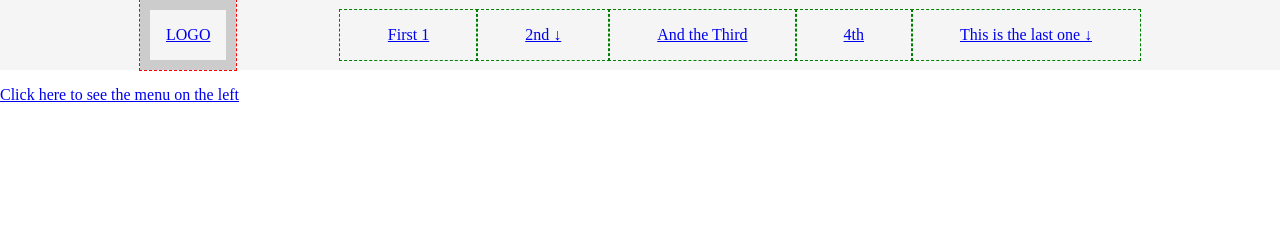
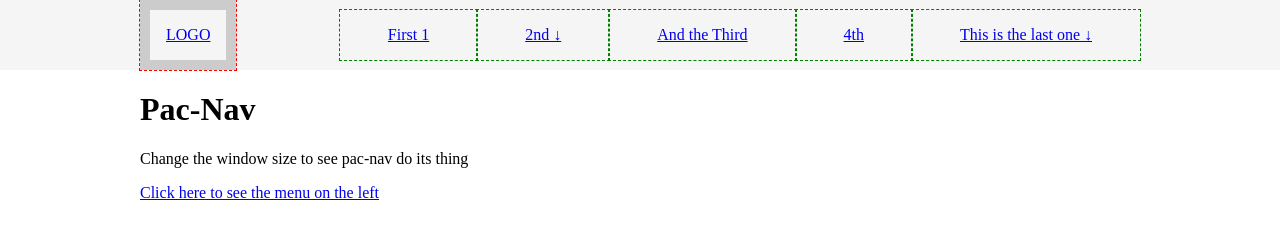
Before and after one commit to ericconstantinides/pac-nav, a plain HTML site: page index.html in a window 1280 px wide. Drawn offline with Linux system fonts and the light colour scheme.

Commit message:
Add additional description to demo file.

```diff
--- a/index.html
+++ b/index.html
@@ -68,7 +68,11 @@
 		</div>
 	</div>
 </header>
-<p><a href="menu-left.html">Click here to see the menu on the left</a></p>
+<div class="site-container">
+	<h1>Pac-Nav</h1>
+	<p>Change the window size to see pac-nav do its thing</p>
+	<p><a href="menu-left.html">Click here to see the menu on the left</a></p>
+</div>
 <script src="jquery-min.js"></script>
 <script src="pac-nav.js"></script>
 <script>
```
Also changed, not shown: menu-left.html (+5 -1 lines).
